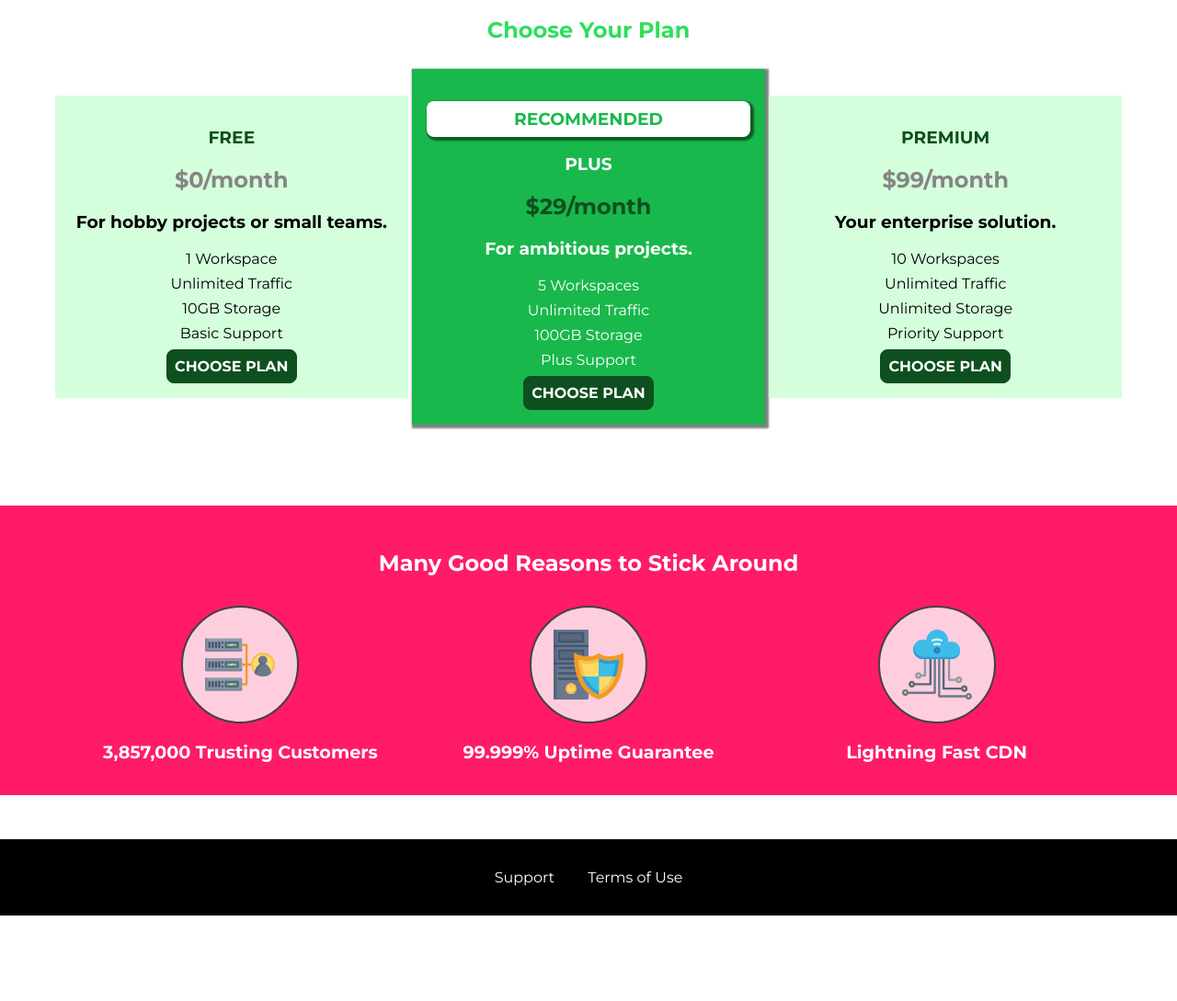
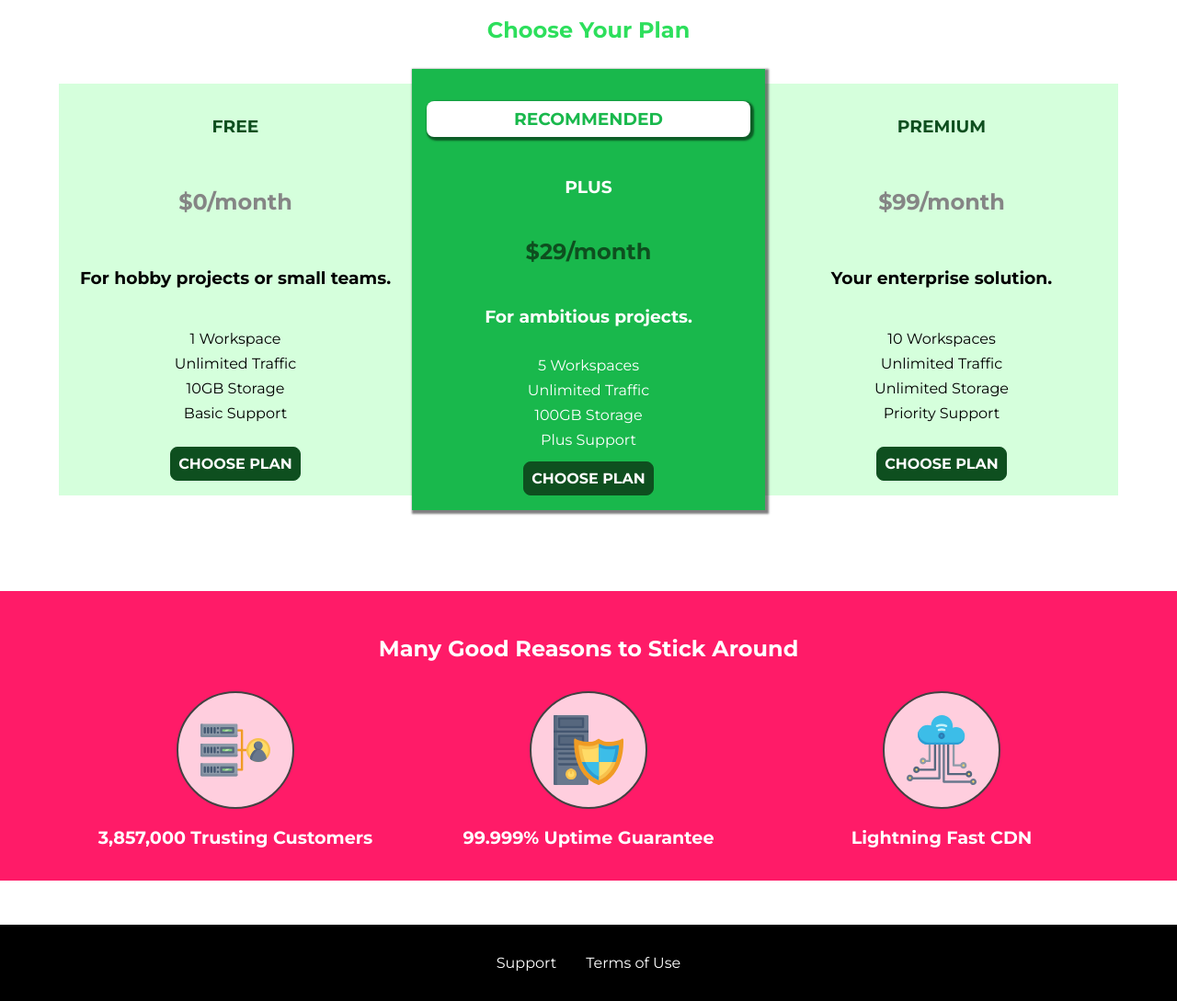
Before and after one commit to Albertas-R/CSS-The-Complete-Guide-2021-incl.-Flexbox-Grid-Sass, a plain HTML site: page 13-Adding-Flexbox-to-our-Project-201/index.html in a window 1280 px wide. Shown: the part 378-1467 px from the top of the page at 92% size. Before the commit the page ends 1374 px from the top, so only its background shows below. Drawn offline with Linux system fonts and the light colour scheme.

Commit message:
End with Flex Container

```diff
--- a/13-Adding-Flexbox-to-our-Project-201/main.css
+++ b/13-Adding-Flexbox-to-our-Project-201/main.css
@@ -1,7 +1,6 @@
 #product-overview {
   background: linear-gradient(to top, rgba(80, 68, 18, 0.6) 10%, transparent),
-    url("images/freedom.jpg") center/cover no-repeat border-box,
-    #ff1b68;
+    url("images/freedom.jpg") center/cover no-repeat border-box, #ff1b68;
   /* background-image: url("freedom.jpg");
     background-size: cover;
     background-position: left 10% bottom 20%; */
@@ -90,27 +89,38 @@
 
 @media (min-width: 40rem) {
   .plan__list {
-    width: 100%;
-    text-align: center;
+    /* width: 100%;
+    text-align: center; */
+    display: flex;
+    justify-content: center;
+    /* gap: 1rem; */
+    align-items: center;
   }
 
   .plan {
-    display: inline-block;
+    /* display: inline-block; */
     width: 30%;
-    vertical-align: middle;
+    /* vertical-align: middle; */
     min-width: 13rem;
     max-width: 25rem;
+
+    display: flex;
+    flex-direction: column;
+    justify-content: space-between;
+    height: 28rem;
   }
 
   .plan--highlighted {
     box-shadow: 2px 2px 2px 2px rgba(0, 0, 0, 0.5);
+    height: 30rem;
+    z-index: 1;
   }
 }
 
 #key-features {
   background: #ff1b68;
   margin-top: 5rem;
-  padding: 1rem;
+  padding: 1rem 0;
 }
 
 #key-features .section-title {
@@ -122,7 +132,22 @@
   list-style: none;
   margin: 0;
   padding: 0;
-  text-align: center;
+  display: flex;
+  flex-direction: column;
+  /* gap: 1rem; */
+  align-items: center;
+}
+
+.key-feature {
+  /* display: inline-block;
+  width: 30%;
+  max-width: 25rem;
+  vertical-align: top; */
+  display: flex;
+  flex-direction: column;
+  justify-content: flex-start;
+  min-width: 13rem;
+  max-width: 25rem;
 }
 
 .key-feature__image {
@@ -143,11 +168,20 @@
 }
 
 @media (min-width: 40rem) {
+  .key-feature__list {
+    list-style: none;
+    margin: 0;
+    padding: 0;
+    /* text-align: center; */
+    display: flex;
+    flex-direction: row;
+    justify-content: center;
+    /* gap: 1rem; */
+    align-items: flex-start;
+  }
+
   .key-feature {
-    display: inline-block;
     width: 30%;
-    max-width: 25rem;
-    vertical-align: top;
   }
 }
 
--- a/13-Adding-Flexbox-to-our-Project-201/shared.css
+++ b/13-Adding-Flexbox-to-our-Project-201/shared.css
@@ -34,12 +34,11 @@ main {
   left: 0;
   background: #2ddf5c;
   padding: 0.5rem 1rem;
-  z-index: 1;
-}
+  z-index: 2;
 
-.main-header > div {
-  display: inline-block;
-  vertical-align: middle;
+  display: flex;
+  align-items: center;
+  justify-content: space-between;
 }
 
 .toggle-button {
@@ -68,15 +67,11 @@ main {
   color: #0e4f1f;
   text-decoration: none;
   font-weight: bold;
-  height: 2.5rem;
-  /* width: 20px; */
-  display: inline-block;
-  vertical-align: middle;
 }
 
 .main-header__brand img {
-  height: 100%;
-  /* width: 100%; */
+  height: 2.5rem;
+  vertical-align: middle; /* .toggle-button */
 }
 
 .main-nav {
@@ -87,10 +82,11 @@ main {
   margin: 0;
   padding: 0;
   list-style: none;
+
+  display: flex;
 }
 
 .main-nav__item {
-  display: inline-block;
   margin: 0 1rem;
 }
 
@@ -131,10 +127,7 @@ main {
   }
 
   .main-nav {
-    display: inline-block;
-    text-align: right;
-    width: calc(100% - 44px);
-    vertical-align: middle;
+    display: flex;
   }
 }
 
@@ -148,12 +141,14 @@ main {
   list-style: none;
   margin: 0;
   padding: 0;
-  text-align: center;
+
+  display: flex;
+  flex-direction: column;
+  align-items: center;
 }
 
 .main-footer__link {
-  display: block;
-  margin: 1rem 0;
+  margin: 0.5rem 0;
 }
 
 .main-footer__link a {
@@ -183,7 +178,6 @@ main {
   list-style: none;
   margin: 0;
   padding: 0;
-  /* text-align: center; */
 
   display: flex;
   flex-direction: column;
@@ -232,8 +226,12 @@ main {
 }
 
 @media (min-width: 40rem) {
+  .main-footer__links {
+    flex-direction: row;
+    justify-content: center;
+  }
+
   .main-footer__link {
-    display: inline-block;
     margin: 0 1rem;
   }
 }
```
Also changed, not shown: 13-Adding-Flexbox-to-our-Project-201/customers/customers.css (+8 -6 lines).
